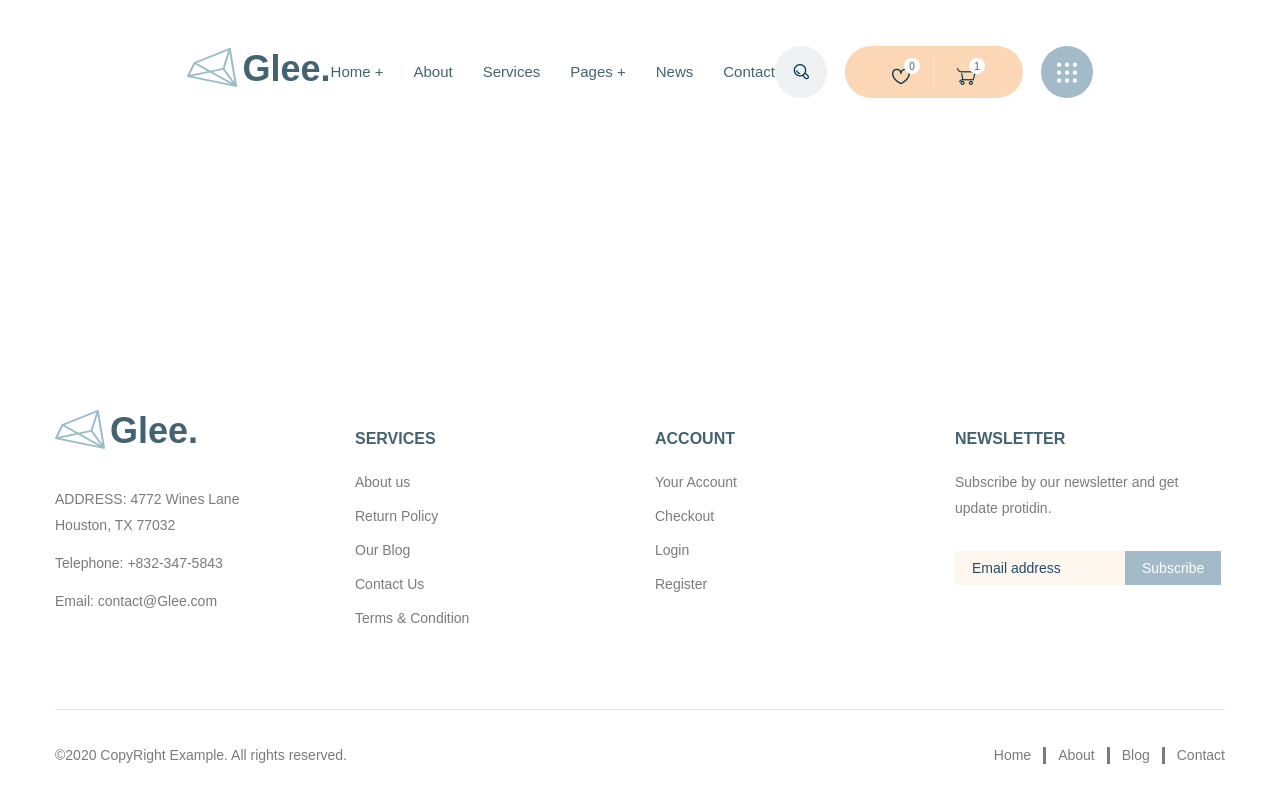
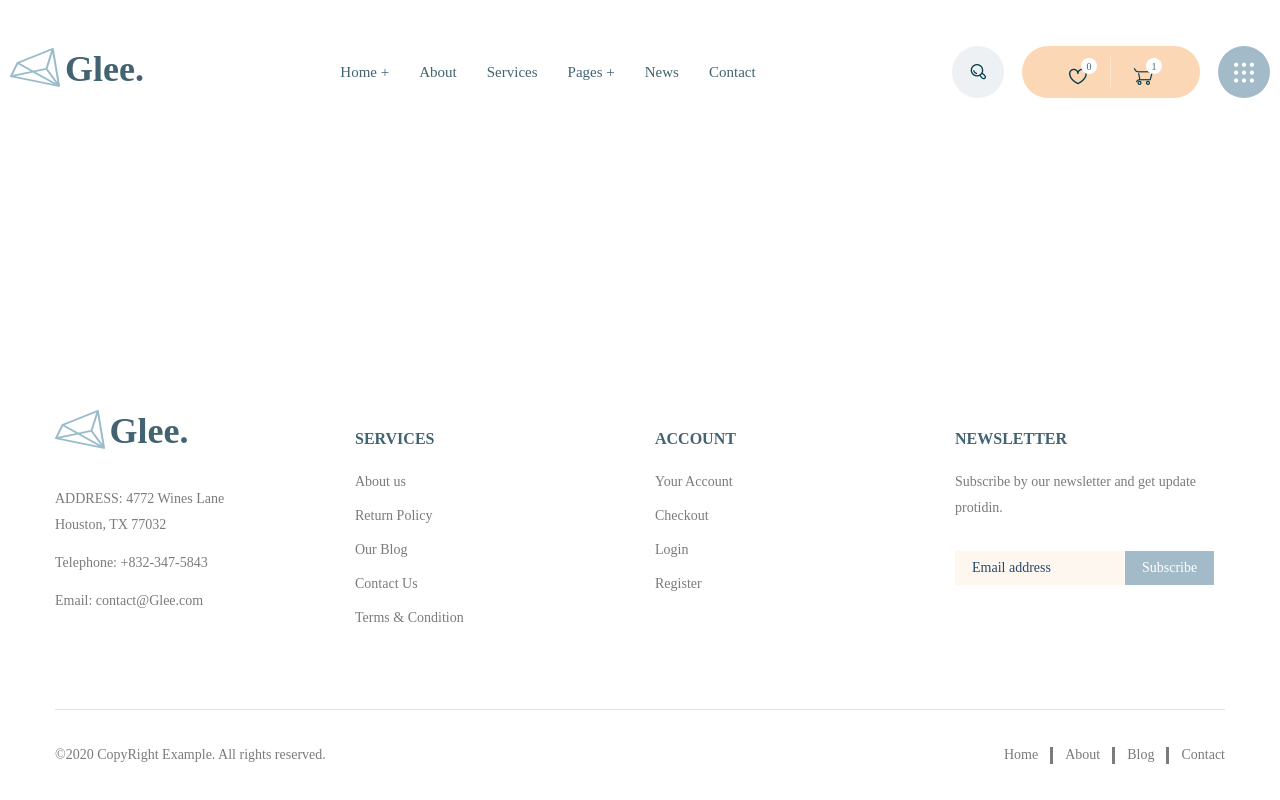
Before and after one commit to 5for3/glee, a website: page app/index.html in a window 1280 px wide. Drawn offline with nearby package versions, Linux system fonts and the light colour scheme; files that its build step writes are made by us from their sources.

Commit message:
fixed fonts

```diff
--- a/app/scss/_vars.scss
+++ b/app/scss/_vars.scss
@@ -6,23 +6,23 @@ $menu-list: #7b7b7b;
 
 
 %rubik-400{
-    font-family: 'Rubik-Regular', sans-serif;
+    font-family: 'Rubik-Regular';
     font-weight: 400;
 }
 
 %rubik-500 {
-  font-family: 'Rubik-Medium', sans-serif;
+  font-family: 'Rubik-Medium';
   font-weight: 500;
 }
 %dmsans-400{
-  font-family: 'DMSans-Regular', sans-serif;
+  font-family: 'DMSans-Regular';
   font-weight: 400;
 }
 %dmsans-500 {
-  font-family: 'DMSans-Medium', sans-serif;
+  font-family: 'DMSans-Medium';
   font-weight: 500;
 }
 %dmsans-700 {
-  font-family: 'DMSans-Bold', sans-serif;
+  font-family: 'DMSans-Bold';
   font-weight: 700;
 }
--- a/app/scss/style.scss
+++ b/app/scss/style.scss
@@ -7,7 +7,8 @@
 // header ###################
 
 
-header {
+.header {
+  width: 100%;
   max-width: 1790px;
   padding: 46px 10px;
   margin: 0 auto;
```
